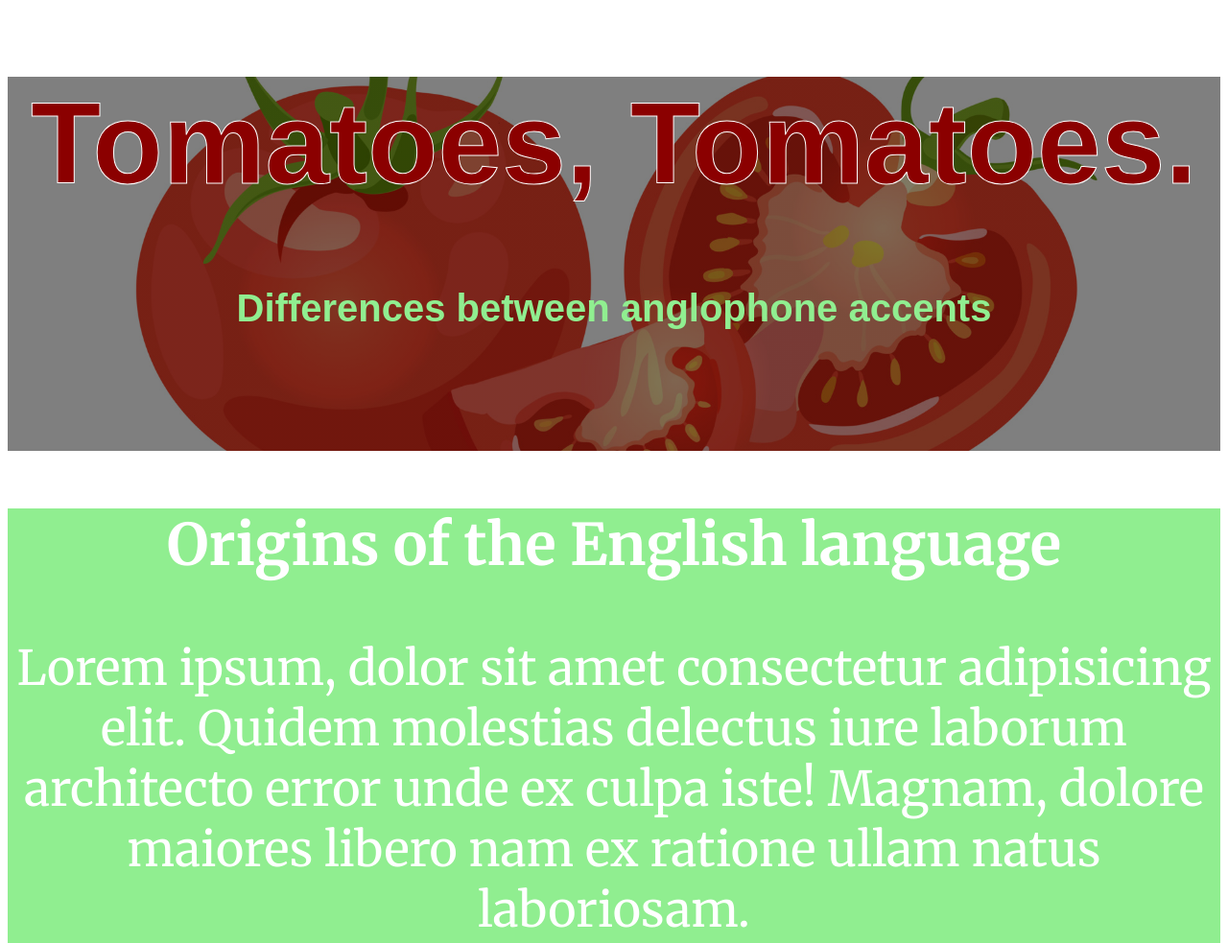
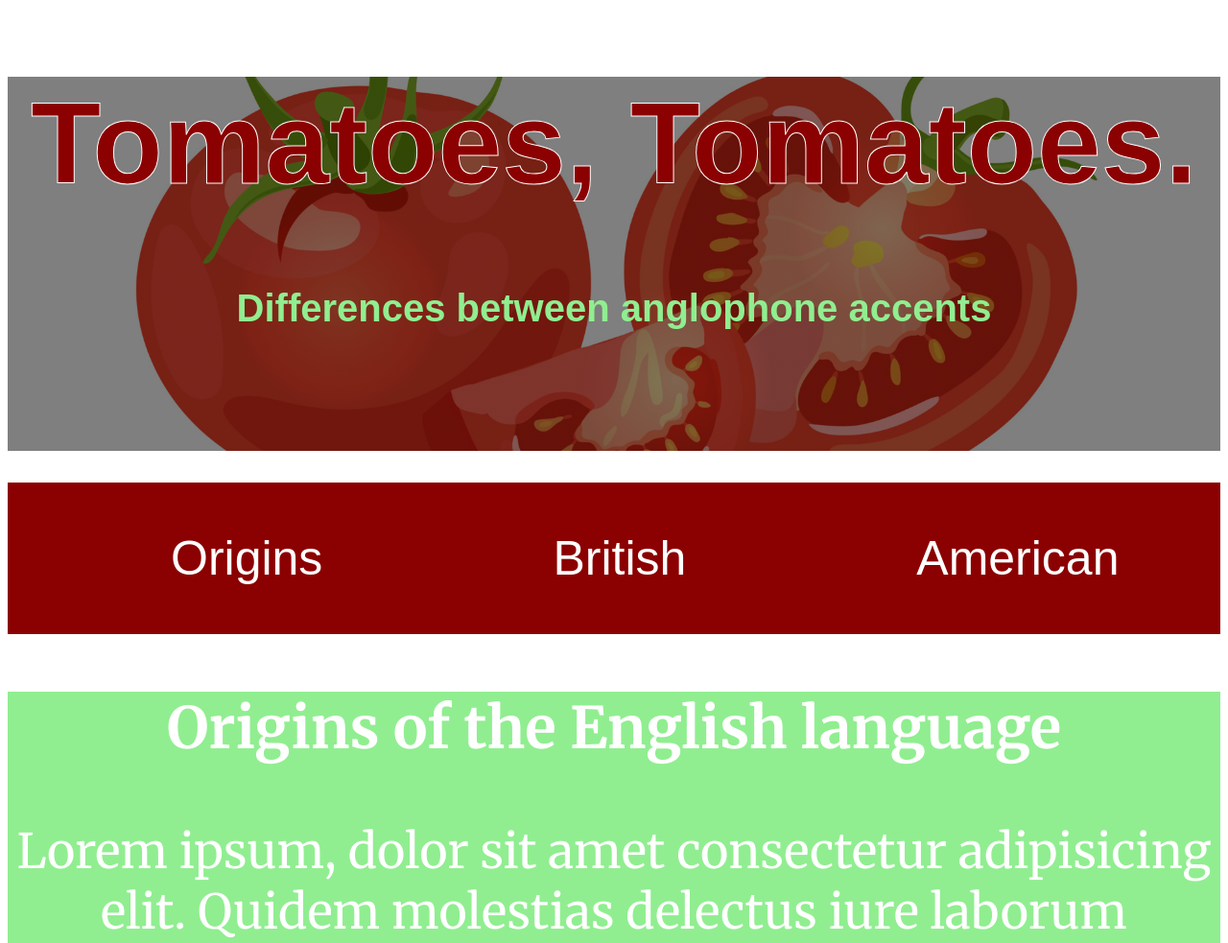
Before and after one commit to emerylenaiglaborderie-creator/MONSITEHTML, a plain HTML site: page index.html in a window 1280 px wide. Shown: the top 983 px of the page at 96% size. Drawn offline with Linux system fonts and the light colour scheme; a web font is replaced by a local one.

Commit message:
commit five

```diff
--- a/index.html
+++ b/index.html
@@ -15,18 +15,25 @@
     <h1>Tomatoes, Tomatoes.</h1>
     <h2>Differences between anglophone accents</h2>
 </header>
-<section class="origins">
+<nav>
+    <ul class="topnav">
+        <li><a href="#origins">Origins</a></li>
+        <li><a href="#british">British</a></li>
+        <li><a href="#american">American</a></li>
+    </ul>
+</nav>
+<section class="origins" id="origins">
     <h3>Origins of the English language</h3>
     <p>Lorem ipsum, dolor sit amet consectetur adipisicing elit. Quidem molestias delectus iure laborum architecto error unde ex culpa iste! Magnam, dolore maiores libero nam ex ratione ullam natus laboriosam.
     </p>
     <img src="images/origin.jpeg" alt="map-of-england">
 </section>
-<section class="british">
+<section class="british" id="british">
     <h3>British pronunciation</h3>
     <p>Lorem ipsum dolor sit amet consectetur adipisicing elit. Dignissimos commodi, quo officia, itaque corrupti omnis dolor veniam quaerat nisi facere impedit incidunt provident repudiandae quas? Earum quaerat quo quas necessitatibus?</p>
     <img src="images/british.jpg" alt="british-flag">
 </section>
-<section class="american">
+<section class="american" id="american">
     <h3>American pronunciation</h3>
     <p>Lorem ipsum dolor, sit amet consectetur adipisicing elit. Nostrum, ducimus! Hic veniam illum laborum quas culpa fuga nobis quam sequi assumenda officiis. Quae totam veniam voluptatibus iste quas voluptate voluptatum!</p>
     <img src="images/american.jpg" alt="american-flag">
--- a/style.css
+++ b/style.css
@@ -27,7 +27,33 @@ h2 {
         ),
         url("images/tomatoes.jpg") center/cover no-repeat;
 }
+/* Nav bar */
 
+ul {
+    list-style-type: none;
+    margin: 0;
+    padding: 0;
+    display: flex;
+    height: 100%;
+}
+.topnav {
+    background-color:darkred;
+    overflow: hidden;
+    padding:50px;
+}
+
+.topnav a {
+    color:white;
+    text-align:center;
+    margin: 120px;
+    font-size: 50px;
+    text-decoration: none;
+    font-family:'Fontdiner Swanky', Arial, Helvetica, sans-serif;
+}
+
+.topnav a:hover {
+    color: lightgray;
+}
 /* Body */
 
 h3 {
```
